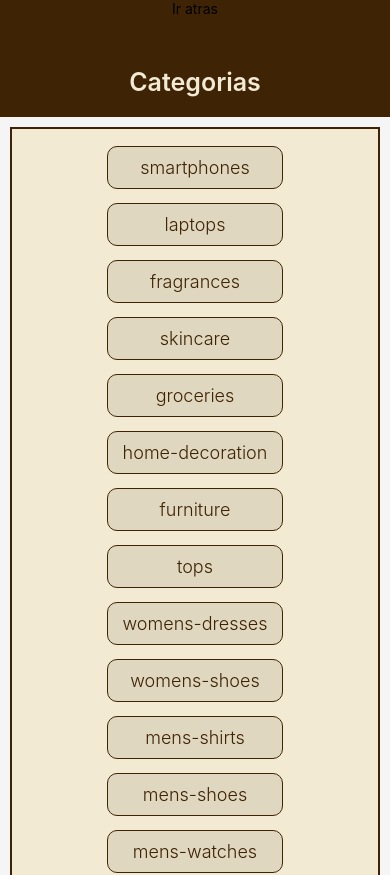
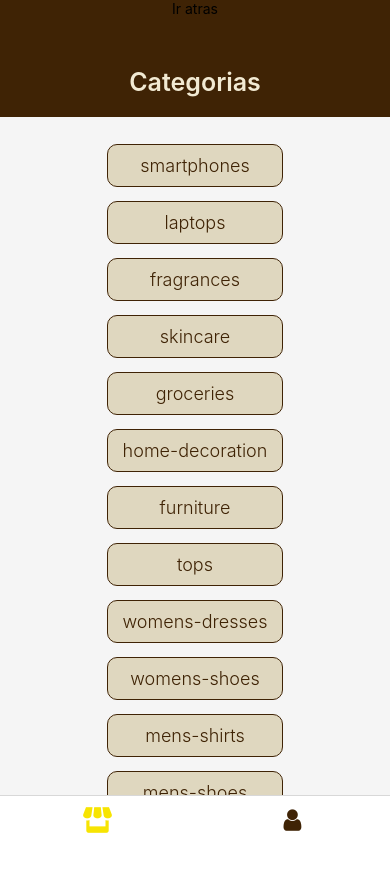
Before and after one commit to vvazquez86/ecomercecoder, a React Native app: screen / in a window 390 px wide. Shown: the top 875 px of the page. After the commit the page ends 844 px from the top, so only its background shows below. Built offline with nearby package versions, Linux system fonts and the light colour scheme.

Commit message:
TabNav y creacion de perfil V1.0

```diff
--- a/App.js
+++ b/App.js
@@ -12,6 +12,7 @@ import { FontAwesome } from '@expo/vector-icons';
 import ProductDetail from './src/screms/ProductDetail';
 import { NavigationContainer } from '@react-navigation/native';
 import RootNavigation from './src/navigation/RootNavigation';
+import TabNav from './src/navigation/TabNav';
 
 export default function App() {
 
@@ -28,7 +29,7 @@ export default function App() {
   return (
 
     <NavigationContainer>
-      <RootNavigation />
+      <TabNav />
     </NavigationContainer>
 
   );
--- a/package.json
+++ b/package.json
@@ -9,6 +9,7 @@
     "web": "expo start --web"
   },
   "dependencies": {
+    "@react-navigation/bottom-tabs": "^6.5.9",
     "@react-navigation/native": "^6.1.7",
     "@react-navigation/native-stack": "^6.9.13",
     "expo": "~49.0.8",
--- /dev/null
+++ b/src/navigation/TabNav.js
@@ -0,0 +1,41 @@
+import { StyleSheet, Text, View } from 'react-native'
+import React from 'react'
+import { createBottomTabNavigator } from '@react-navigation/bottom-tabs'
+import RootNavigation from './RootNavigation';
+import Perfil from '../screms/Perfil';
+import { colors } from '../themes/colors';
+
+//Iconos de la TabNav
+import { Entypo } from '@expo/vector-icons';
+import { FontAwesome } from '@expo/vector-icons';
+
+const Tab = createBottomTabNavigator();
+
+const TabNav = () => {
+    return (
+        <Tab.Navigator screenOptions={{ title: "", headerShown: false }}>
+            <Tab.Screen
+                options={{
+                    tabBarIcon: ({focused}) => <Entypo name="shop"
+                    size={focused ? 32 : 25}
+                    color={focused ? colors.dorado : colors.marronFuerte} />
+                }}
+                name="rootNavigation"
+                component={RootNavigation} />
+            <Tab.Screen
+                options={{
+                    tabBarIcon: ({focused}) => <FontAwesome name="user"
+                    size={focused ? 32 : 25}
+                    color={focused ? colors.dorado : colors.marronFuerte} />
+                }}
+                name="perfil"
+                component={Perfil} />
+        </Tab.Navigator>
+    )
+}
+
+export default TabNav
+
+const styles = StyleSheet.create({
+
+})
--- a/src/screms/Home.js
+++ b/src/screms/Home.js
@@ -32,10 +32,8 @@ const styles = StyleSheet.create({
     color: colors.marronSuave,
   },
     containerLista: {
-    backgroundColor: colors.marronSuave,
+    backgroundColor: colors.grisTono,
     margin: 10,
-    borderColor: colors.marronFuerte,
-    borderWidth: 2,
     padding: 10,
     justifyContent: "center",
     alignItems: "center",
--- /dev/null
+++ b/src/screms/Perfil.js
@@ -0,0 +1,62 @@
+import { StyleSheet, Text, View, Image, Pressable } from 'react-native'
+import React from 'react'
+import Header from '../components/Header'
+import { colors } from '../themes/colors'
+import { Entypo } from '@expo/vector-icons';
+import { FontAwesome } from '@expo/vector-icons';
+
+const Perfil = () => {
+
+
+
+    return (
+        <View>
+            <Header title='Mi Perfil' />
+            <View style={styles.container}>
+                <Image
+                    style={styles.imagen}
+                    source={{
+                        uri: "https://img.freepik.com/vector-premium/icono-circulo-usuario-anonimo-ilustracion-vector-estilo-plano-sombra_520826-1931.jpg"
+                    }}
+                />
+                <Pressable onPress={() => console.log('Abrir Camara')} style={styles.containerIconos}>
+                    <Entypo name="camera" size={24} color="black" />
+                    <Text>Abrir Camara</Text>
+                </Pressable>
+
+                <Pressable onPress={() => console.log('Abrir Galeria')} style={styles.containerIconos}>
+                    <FontAwesome name="photo" size={24} color="black" />
+                    <Text>Abrir Galeria</Text>
+                </Pressable>
+
+                <Pressable onPress={() => console.log('Abrir Ubicacion')} style={styles.containerIconos}>
+                    <FontAwesome name="map-marker" size={24} color="black" />
+                    <Text>Abrir Ubicación</Text>
+                </Pressable>
+            </View>
+        </View>
+    )
+}
+
+export default Perfil
+
+const styles = StyleSheet.create({
+
+    container: {
+        alignItems: 'center',
+        marginTop: 20,
+    },
+
+    containerIconos:{
+        marginVertical: 10,
+        alignItems: 'center',
+    },
+
+    imagen: {
+        width: 200,
+        height: 200,
+        borderRadius: 100,
+        borderColor: colors.marronMedio,
+        borderWidth: 2,
+    }
+})
--- a/src/themes/colors.js
+++ b/src/themes/colors.js
@@ -3,4 +3,5 @@ export const colors = {
     marronMedio: '#DFD7BF',
     marronSuave: '#F2EAD3',
     grisTono: '#F5F5F5',
+    dorado: '#F7E402',
 }
```
Also changed, not shown: 1 other file (tests, documents, lock files or other folders).
